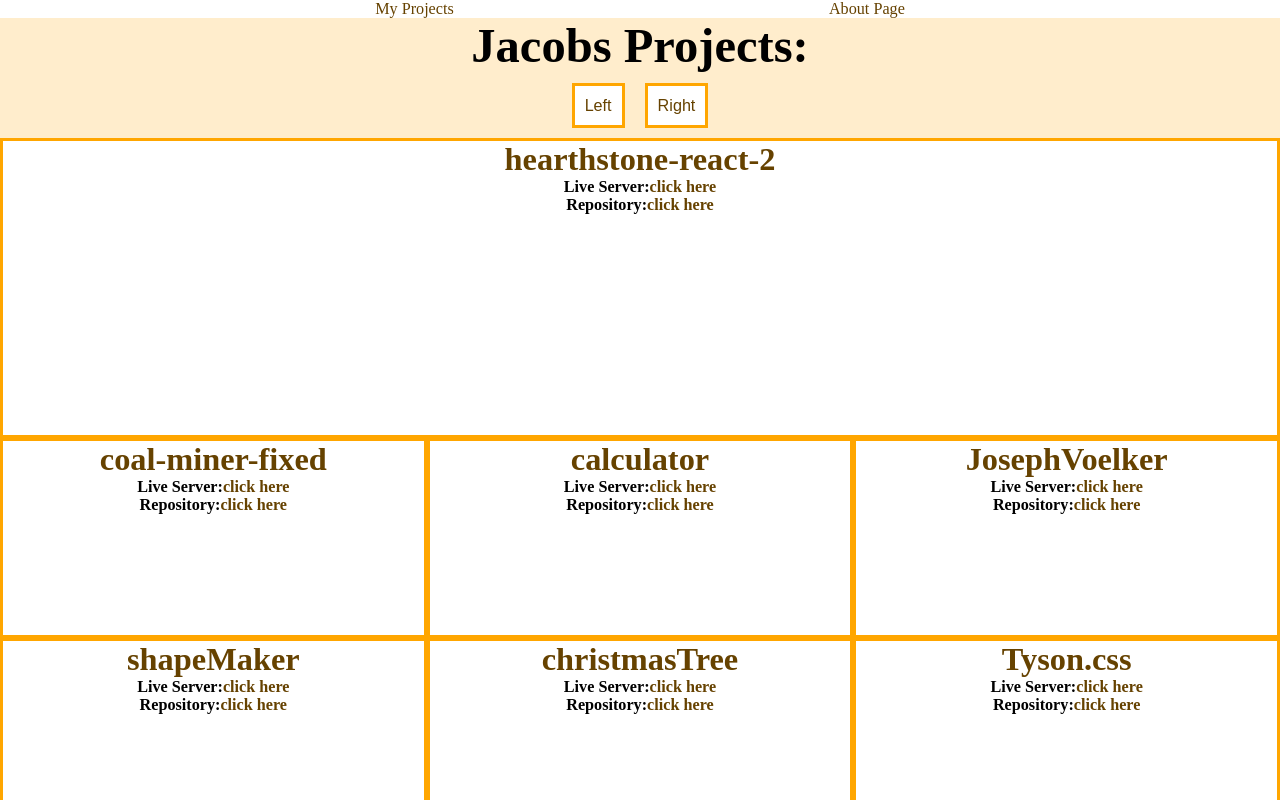
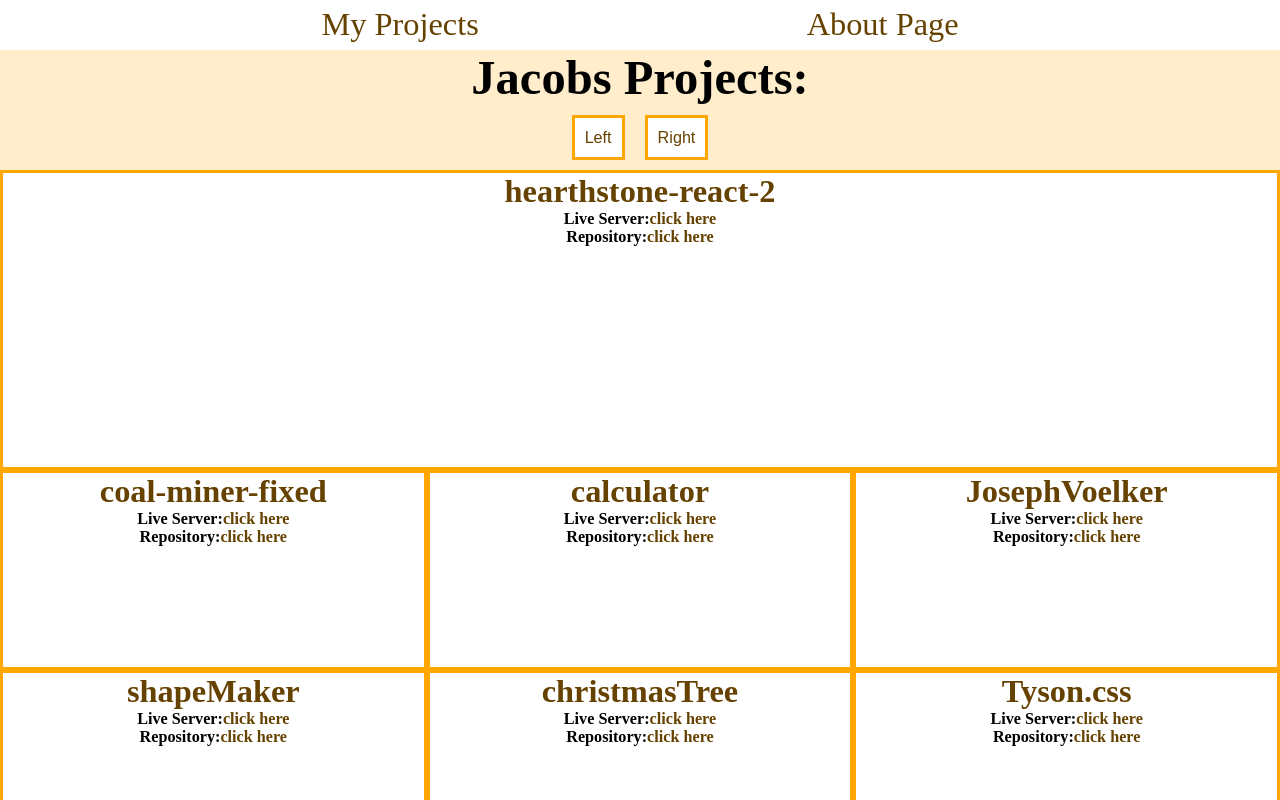
Before and after one commit to collerhatguy/portfolio-react, a React (Create React App) app: page /projects in a window 1280 px wide. Shown: the top 800 px of the page. Built offline with nearby package versions, Linux system fonts and the light colour scheme; the HTML template or start-up script is replaced by a standard one.

Commit message:
simplified menu selection and styling

```diff
--- a/src/App.js
+++ b/src/App.js
@@ -11,7 +11,7 @@ function App() {
         <Link to="/projects" className="link">
           My Projects
         </Link>
-        <Link to="/">
+        <Link to="/" exact className="link">
           About Page
         </Link>
       </nav>
--- a/src/components/Project.js
+++ b/src/components/Project.js
@@ -1,15 +1,12 @@
 import React from 'react';
 
 export default function Project({project, indexOfMain, index}) {
-    var className = "";
-    indexOfMain === index ? className = "project main-project" : className = "project";
     return (
-        <div className={className}>
+        <div className={indexOfMain === index ? "project main-project" : "project"}>
             <h2 className="project-name">{project}</h2>
             <h3 className="project-live-server">
                 Live Server:
                 <a
-                    tabIndex="0"
                     target="_blank"
                     href={`https://collerhatguy.github.io/${project}/`}
                 >click here</a>
@@ -17,7 +14,6 @@ export default function Project({project, indexOfMain, index}) {
             <h3 className="project-repository">
                 Repository:
                 <a
-                    tabIndex="0"
                     target="_blank"
                     href={`https://github.com/collerhatguy/${project}`}
                 >click here</a>
--- a/src/style/App.css
+++ b/src/style/App.css
@@ -94,6 +94,11 @@ nav {
   color: #ffedcc;
 }
 
+nav .link {
+  font-size: 32.36px;
+  padding: .2em;
+}
+
 a, .link {
   font-size: 16.18px;
   text-decoration: none;
--- a/src/style/App.scss
+++ b/src/style/App.scss
@@ -108,6 +108,10 @@ nav {
     justify-content: space-evenly;
     background-color: $secondary-color;
     color: $tertiary-color-50;
+    .link {
+        @include font-size(2);
+        padding: .2em;
+    }
 }
 a, .link {
     @include font-size(1);
```
Also changed, not shown: 1 other file (tests, documents, lock files or other folders).
